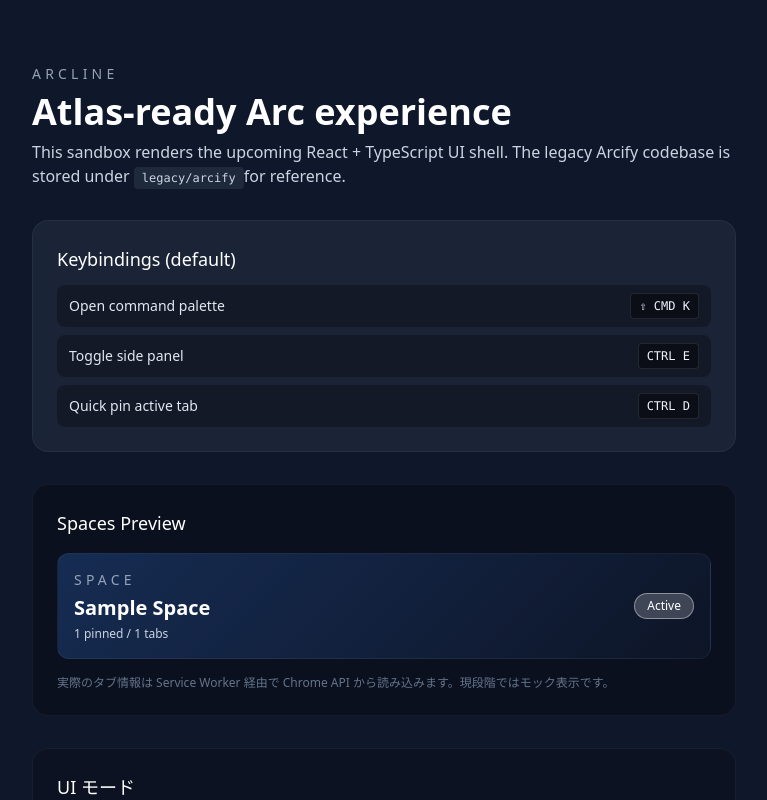
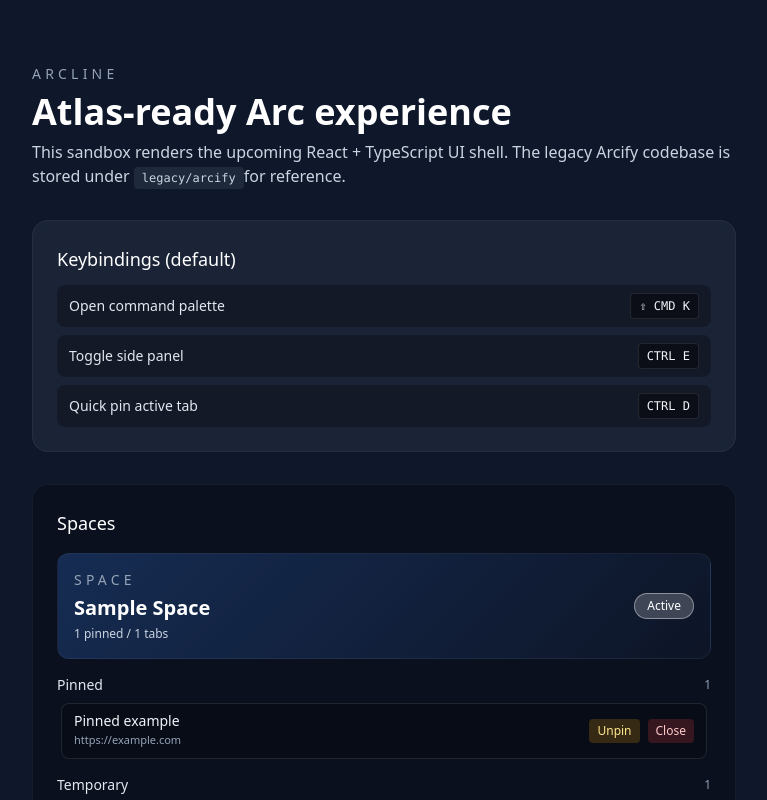
Before and after one commit to yama662607/Arcline, a React (Vite) app in the folder apps/extension/: page / in a window 1280 px wide. Shown: the top 800 px of the page, without its empty margins (256-1023 px from the left). Built offline with nearby package versions, Linux system fonts and the light colour scheme.

Commit message:
feat: タブ一覧UIと基本操作のReact実装

```diff
--- a/apps/extension/src/App.tsx
+++ b/apps/extension/src/App.tsx
@@ -5,12 +5,19 @@ import { requestUiMode } from './lib/ui-mode';
 import { requestSpacesSnapshot } from './lib/spaces';
 import { hasChromeRuntime } from './lib/utils';
 import { SpaceList } from './ui/components/SpaceList';
+import { TabList } from './ui/components/TabList';
 import { useSpacesStore } from './store';
 import type { SpaceSnapshot } from './shared/spaces';
 
 export default function App() {
   const [uiMode, setUiMode] = useState<UiMode>('side-panel');
   const setSpaces = useSpacesStore((state) => state.setSpaces);
+  const spaces = useSpacesStore((state) => state.spaces);
+  const activeSpaceId = useSpacesStore((state) => state.activeSpaceId);
+  const activeSpace = useMemo(
+    () => spaces.find((space) => space.id === activeSpaceId) ?? null,
+    [spaces, activeSpaceId]
+  );
 
   const shortcuts = useMemo(
     () => [
@@ -79,11 +86,27 @@ export default function App() {
         </section>
 
         <section className="grid gap-4 rounded-2xl border border-white/5 bg-black/30 p-6">
-          <h2 className="text-lg font-medium text-white">Spaces Preview</h2>
+          <h2 className="text-lg font-medium text-white">Spaces</h2>
           <SpaceList />
-          <p className="text-xs text-slate-500">
-            実際のタブ情報は Service Worker 経由で Chrome API から読み込みます。現段階ではモック表示です。
-          </p>
+          {activeSpace ? (
+            <div className="grid gap-4">
+              <TabList
+                title="Pinned"
+                tabs={activeSpace.pinnedTabs}
+                spaces={spaces}
+                activeSpaceId={activeSpaceId}
+                pinned
+              />
+              <TabList
+                title="Temporary"
+                tabs={activeSpace.temporaryTabs}
+                spaces={spaces}
+                activeSpaceId={activeSpaceId}
+              />
+            </div>
+          ) : (
+            <p className="text-xs text-slate-500">スペースが見つかりませんでした。</p>
+          )}
         </section>
 
         <section className="grid gap-3 rounded-2xl border border-white/5 bg-black/20 p-6">
--- a/apps/extension/src/background/index.ts
+++ b/apps/extension/src/background/index.ts
@@ -5,7 +5,9 @@ import {
   toggleTabPinned,
   moveTabToSpace,
   createSpace,
-  removeSpace
+  removeSpace,
+  closeTab,
+  activateTab
 } from './services/browser';
 
 const UI_MODE_KEY = 'arclineUiMode';
@@ -147,6 +149,43 @@ chrome.runtime.onMessage.addListener((message, _sender, sendResponse) => {
       })();
       return true;
     }
+    case 'closeTab': {
+      const { tabId } = message as { tabId?: number };
+      if (typeof tabId !== 'number') {
+        sendResponse({ ok: false, error: 'tabId is required' });
+        return false;
+      }
+
+      (async () => {
+        try {
+          await closeTab(tabId);
+          await broadcastSpacesSnapshot();
+          sendResponse({ ok: true });
+        } catch (error) {
+          console.error('Failed to close tab', error);
+          sendResponse({ ok: false, error: (error as Error).message });
+        }
+      })();
+      return true;
+    }
+    case 'activateTab': {
+      const { tabId } = message as { tabId?: number };
+      if (typeof tabId !== 'number') {
+        sendResponse({ ok: false, error: 'tabId is required' });
+        return false;
+      }
+
+      (async () => {
+        try {
+          await activateTab(tabId);
+          sendResponse({ ok: true });
+        } catch (error) {
+          console.error('Failed to activate tab', error);
+          sendResponse({ ok: false, error: (error as Error).message });
+        }
+      })();
+      return true;
+    }
     default:
       return false;
   }
--- a/apps/extension/src/background/services/browser.ts
+++ b/apps/extension/src/background/services/browser.ts
@@ -160,3 +160,11 @@ export async function broadcastSpacesSnapshot(): Promise<void> {
     console.warn('Failed to broadcast spaces snapshot', error);
   }
 }
+
+export async function closeTab(tabId: number): Promise<void> {
+  await chrome.tabs.remove(tabId);
+}
+
+export async function activateTab(tabId: number): Promise<void> {
+  await chrome.tabs.update(tabId, { active: true });
+}
--- /dev/null
+++ b/apps/extension/src/lib/tabs.ts
@@ -0,0 +1,57 @@
+import { hasChromeRuntime } from './utils';
+
+type GenericResponse<T = unknown> = { ok: true } & T | { ok: false; error: string };
+
+function sendMessage<T>(payload: Record<string, unknown>): Promise<T> {
+  return new Promise<T>((resolve, reject) => {
+    if (!hasChromeRuntime()) {
+      reject(new Error('Chrome runtime is not available'));
+      return;
+    }
+
+    try {
+      chrome.runtime.sendMessage(payload, (response: GenericResponse<T>) => {
+        if (chrome.runtime.lastError) {
+          reject(new Error(chrome.runtime.lastError.message));
+          return;
+        }
+
+        if (!response || response.ok === false) {
+          reject(new Error(response?.error ?? 'Unknown error'));
+          return;
+        }
+
+        resolve(response as T);
+      });
+    } catch (error) {
+      reject(error instanceof Error ? error : new Error(String(error)));
+    }
+  });
+}
+
+export async function toggleTabPinned(tabId: number, pinned?: boolean): Promise<boolean> {
+  const result = await sendMessage<{ pinned: boolean }>({ command: 'toggleTabPinned', tabId, pinned });
+  return result.pinned;
+}
+
+export async function moveTabToSpace(tabId: number, spaceId: number): Promise<number | null> {
+  const result = await sendMessage<{ groupId: number | null }>({ command: 'moveTabToSpace', tabId, spaceId });
+  return result.groupId;
+}
+
+export async function closeTab(tabId: number): Promise<void> {
+  await sendMessage<{}>({ command: 'closeTab', tabId });
+}
+
+export async function activateTab(tabId: number): Promise<void> {
+  await sendMessage<{}>({ command: 'activateTab', tabId });
+}
+
+export async function createSpace(name: string, color?: chrome.tabGroups.ColorEnum): Promise<number> {
+  const result = await sendMessage<{ groupId: number }>({ command: 'createSpace', name, color });
+  return result.groupId;
+}
+
+export async function removeSpace(spaceId: number): Promise<void> {
+  await sendMessage<{}>({ command: 'removeSpace', spaceId });
+}
--- a/apps/extension/src/ui/components/SpaceList.tsx
+++ b/apps/extension/src/ui/components/SpaceList.tsx
@@ -1,6 +1,6 @@
 import { useMemo } from 'react';
 
-import { useSpacesStore } from '@/store/spacesSlice';
+import { useSpacesStore } from '@/store';
 
 export function SpaceList() {
   const spaces = useSpacesStore((state) => state.spaces);
--- /dev/null
+++ b/apps/extension/src/ui/components/TabList.tsx
@@ -0,0 +1,106 @@
+import { useMemo, useRef } from 'react';
+import { useVirtualizer } from '@tanstack/react-virtual';
+
+import type { SpaceSnapshot, TabEntry } from '@/shared/spaces';
+import { activateTab, closeTab, moveTabToSpace, toggleTabPinned } from '@/lib/tabs';
+
+interface TabListProps {
+  tabs: TabEntry[];
+  spaces: SpaceSnapshot[];
+  activeSpaceId: number | null;
+  pinned?: boolean;
+  title: string;
+}
+
+export function TabList({ tabs, spaces, activeSpaceId, pinned = false, title }: TabListProps) {
+  const parentRef = useRef<HTMLDivElement | null>(null);
+
+  const items = useMemo(() => tabs, [tabs]);
+
+  const virtualizer = useVirtualizer({
+    count: items.length,
+    getScrollElement: () => parentRef.current,
+    estimateSize: () => 56,
+    overscan: 4
+  });
+
+  const spaceOptions = useMemo(() => spaces.filter((space) => space.id !== activeSpaceId), [spaces, activeSpaceId]);
+
+  return (
+    <div className="space-y-2">
+      <div className="flex items-center justify-between">
+        <h3 className="text-sm font-medium text-slate-200">{title}</h3>
+        <span className="text-xs text-slate-400">{tabs.length}</span>
+      </div>
+      <div ref={parentRef} className="max-h-72 overflow-y-auto">
+        <div style={{ height: `${virtualizer.getTotalSize()}px`, position: 'relative' }}>
+          {virtualizer.getVirtualItems().map((virtualRow) => {
+            const tab = items[virtualRow.index];
+            if (!tab) return null;
+
+            return (
+              <div
+                key={tab.id}
+                className="absolute left-0 right-0 px-1"
+                style={{ transform: `translateY(${virtualRow.start}px)` }}
+              >
+                <div className="flex items-center gap-2 rounded-lg border border-white/10 bg-black/20 px-3 py-2 text-sm text-slate-100 shadow-sm">
+                  <button
+                    type="button"
+                    className="flex-1 text-left"
+                    onClick={() => activateTab(tab.id).catch((error) => console.warn(error))}
+                  >
+                    <div className="font-medium leading-tight line-clamp-1">{tab.title}</div>
+                    {tab.url && (
+                      <div className="text-[11px] text-slate-400 line-clamp-1">{tab.url}</div>
+                    )}
+                  </button>
+                  <div className="flex items-center gap-2">
+                    <button
+                      type="button"
+                      className={`rounded px-2 py-1 text-xs ${
+                        tab.pinned ? 'bg-amber-500/20 text-amber-200' : 'bg-slate-500/20 text-slate-200'
+                      }`}
+                      onClick={() => toggleTabPinned(tab.id).catch((error) => console.warn(error))}
+                    >
+                      {tab.pinned ? 'Unpin' : 'Pin'}
+                    </button>
+                    {spaceOptions.length > 0 && (
+                      <select
+                        className="rounded bg-slate-800 px-2 py-1 text-xs text-slate-200"
+                        defaultValue=""
+                        onChange={(event) => {
+                          const targetId = Number.parseInt(event.target.value, 10);
+                          if (Number.isNaN(targetId)) return;
+                          moveTabToSpace(tab.id, targetId).catch((error) => console.warn(error));
+                          event.target.value = '';
+                        }}
+                      >
+                        <option value="" disabled>
+                          Move
+                        </option>
+                        {spaceOptions.map((space) => (
+                          <option key={space.id} value={space.id}>
+                            {space.name}
+                          </option>
+                        ))}
+                      </select>
+                    )}
+                    <button
+                      type="button"
+                      className="rounded bg-red-500/20 px-2 py-1 text-xs text-red-200"
+                      onClick={() => closeTab(tab.id).catch((error) => console.warn(error))}
+                    >
+                      Close
+                    </button>
+                  </div>
+                </div>
+              </div>
+            );
+          })}
+        </div>
+      </div>
+      {tabs.length === 0 && <p className="text-xs text-slate-400">No tabs in this section.</p>}
+    </div>
+  );
+}
```
